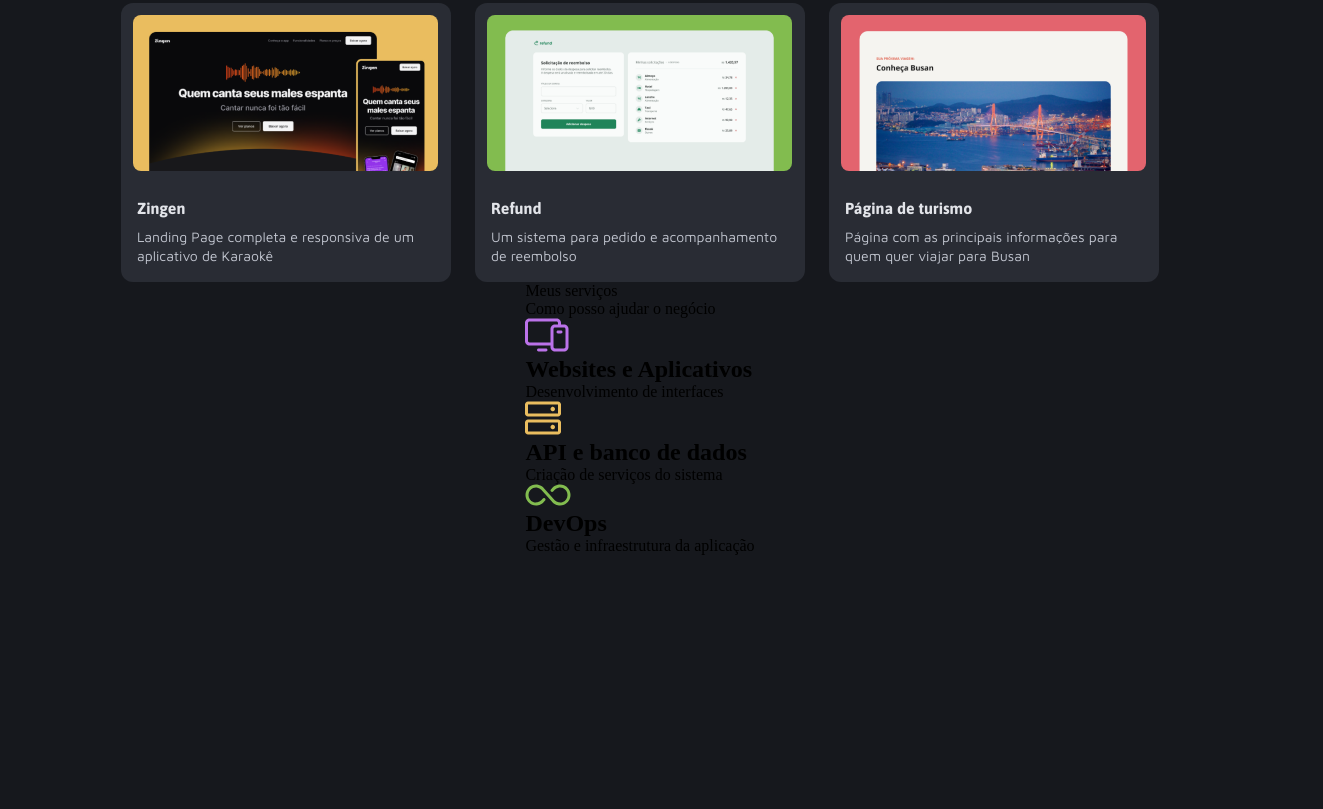
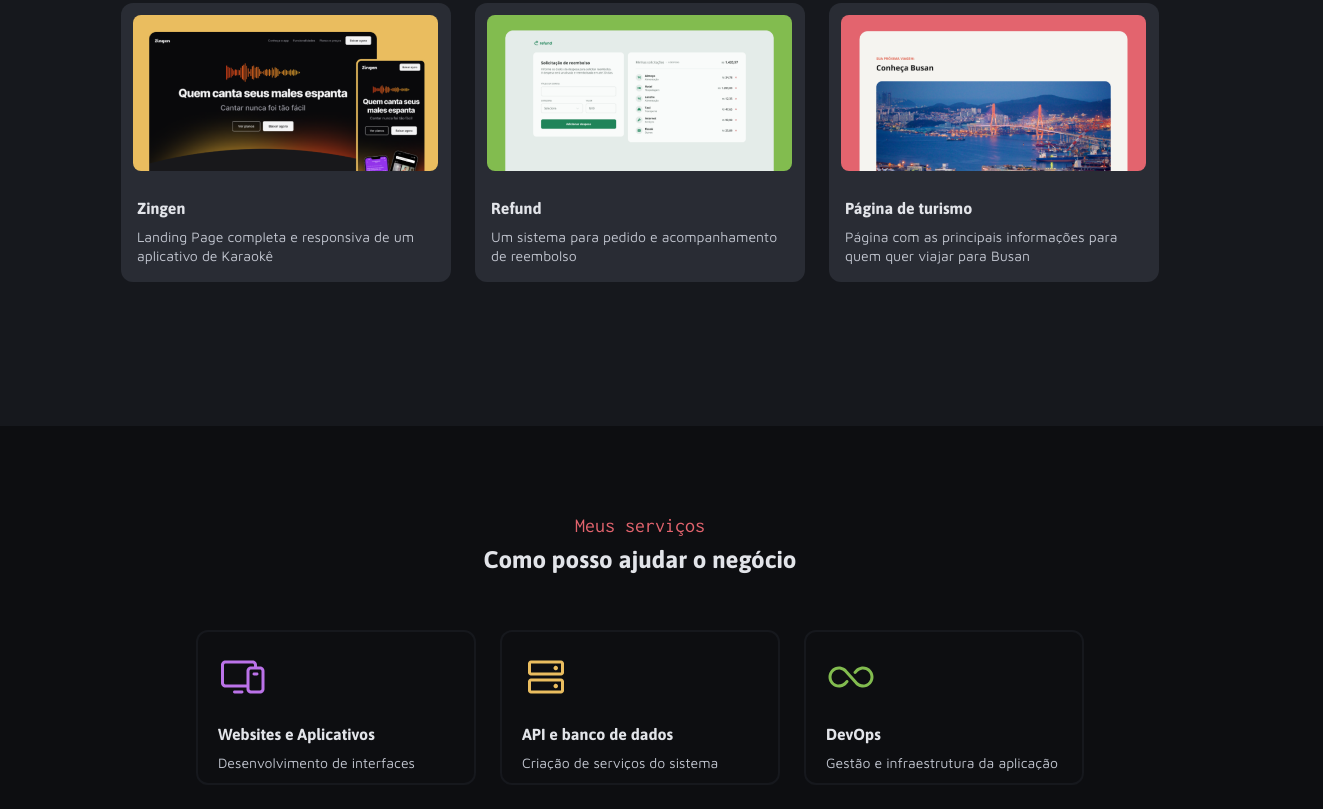
Before and after one commit to ericjquest/projeto-portfoliodev, a plain HTML site: page index.html in a window 1280 px wide. Shown: the part 1295-2104 px from the top of the page, 1323 px wide, since content can reach past the window. Before the commit the page ends 1850 px from the top, so only its background shows below. Drawn offline with Linux system fonts and the light colour scheme.

Commit message:
finalizando o css da sessão services

```diff
--- a/index.html
+++ b/index.html
@@ -114,21 +114,21 @@
       <div class="negocio">Como posso ajudar o negócio</div>
     </header>
 
-    <main>
-      <div>
-        <img src="assets/icons/computador.svg" alt="icone de computador">
+    <main class="flex">
+      <div class="service-card">
+        <img src="assets/icons/computador.svg" alt="icone de computador" class="websites">
         <h1>Websites e Aplicativos</h1>
         <p>Desenvolvimento de interfaces</p>
       </div>
 
-      <div>
-        <img src="assets/icons/dados.svg" alt="icone de banco de dados">
+      <div class="service-card">
+        <img src="assets/icons/dados.svg" alt="icone de banco de dados" class="api">
         <h1>API e banco de dados</h1>
         <p>Criação de serviços do sistema </p>
       </div>
 
-      <div>
-        <img src="assets/icons/devops.svg" alt="icone do devops">
+      <div class="service-card">
+        <img src="assets/icons/devops.svg" alt="icone do devops" class="devops">
         <h1>DevOps</h1>
         <p>Gestão e infraestrutura da aplicação</p>
       </div>
--- a/styles/index.css
+++ b/styles/index.css
@@ -2,3 +2,4 @@
 @import url(section-intro.css);
 @import url(utility.css);
 @import url(section-projects.css);
+@import url(section-services.css);
--- a/styles/section-projects.css
+++ b/styles/section-projects.css
@@ -18,6 +18,7 @@
 .grid {
   row-gap: 24px;
   column-gap: 24px;
+  padding-bottom: 144px;
 }
 
 .project-card {
--- /dev/null
+++ b/styles/section-services.css
@@ -0,0 +1,64 @@
+#services {
+  width: 1366px;
+  background-color: var(--gray-100);
+  padding-top: 88px;
+  padding-inline: 120px;
+  padding-bottom: 120px;
+}
+
+#services header {
+  justify-items: center;
+   margin-bottom: 56px;
+}
+
+.servicos {
+  font: var(--subtitle);
+  color: var(--red);
+  margin-bottom: 8px;
+}
+
+.negocio {
+  font: var(--title-md);
+  color: var(--gray-600);
+}
+
+.flex {
+  column-gap: 24px;
+}
+
+.service-card {
+  width: 280px;
+  height: 155px;
+  padding-block: 20px;
+  padding-inline: 20px;
+  border: 2px solid var(--gray-200);
+  border-radius: 12px;
+
+  h1 {
+    font: var(--title-sm);
+    color: var(--gray-600);
+    padding-top: 20px;
+    margin-bottom: 8px;
+  }
+
+  p {
+    font: var(--text-sm);
+    color: var(--gray-500);
+  }
+
+  .websites {
+    margin-left: 3px;
+    margin-right: 1.5px;
+    margin-block: 7.5px;
+  }
+
+  .api {
+    margin-block: 7.5px;
+    margin-inline: 6px;
+  }
+
+  .devops {
+    margin-block: 13.5px;
+    margin-inline: 1.5px;
+  }
+}
--- a/styles/utility.css
+++ b/styles/utility.css
@@ -20,6 +20,11 @@
   "4 5 6";
 }
 
+.flex {
+  display: flex;
+  justify-content: center;
+}
+
 img {
   max-width: 100%;
 }
```
